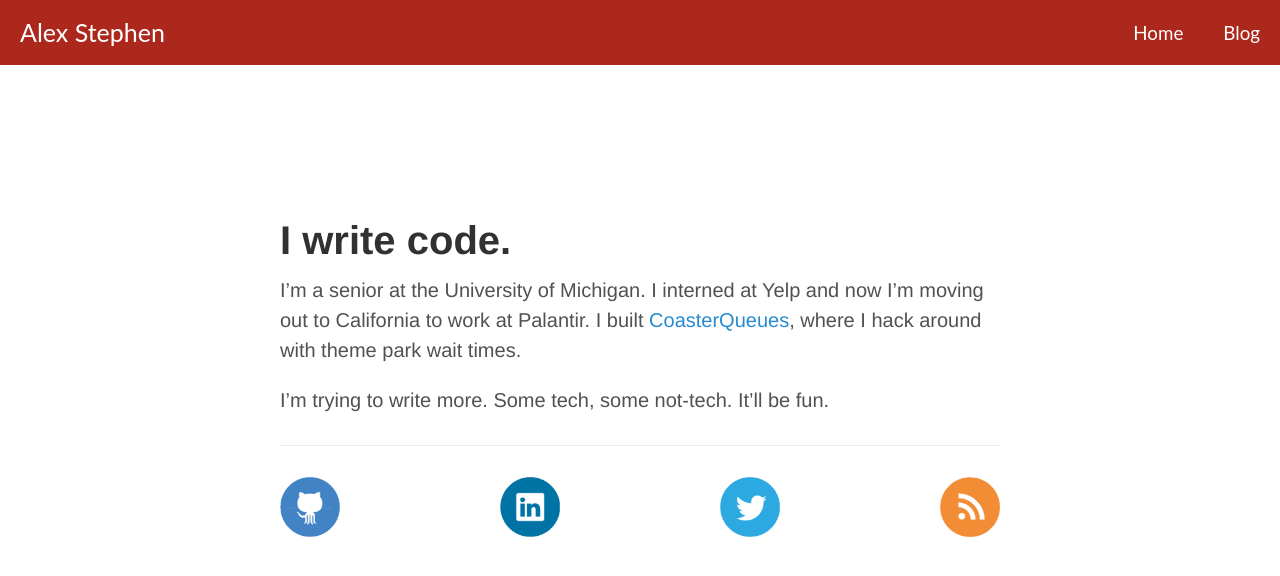
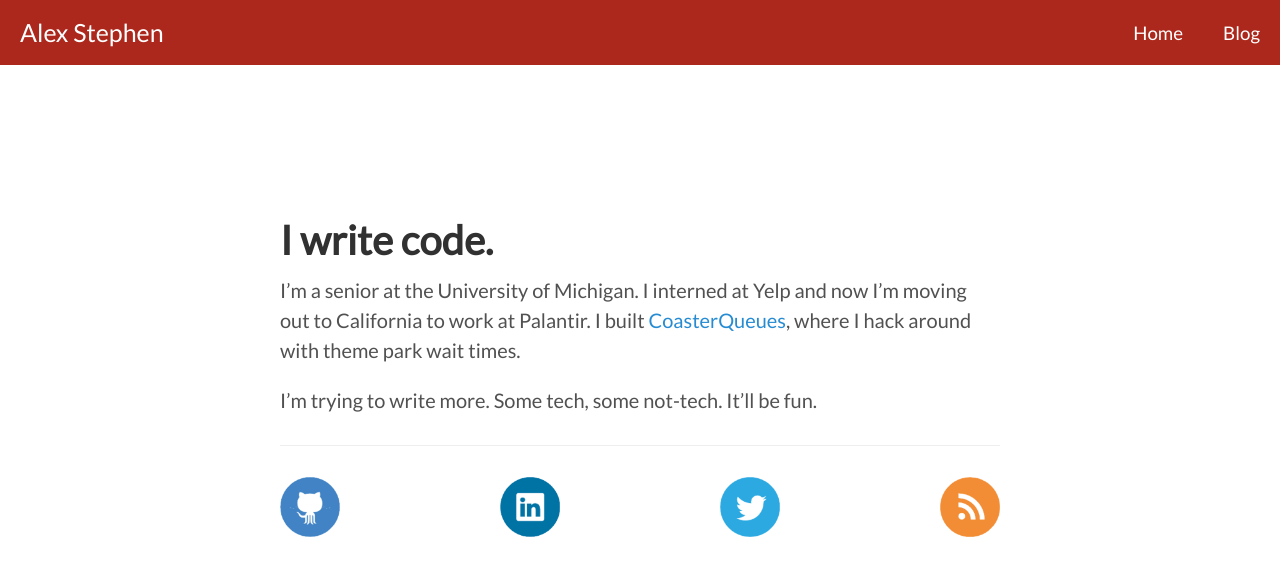
Before and after one commit to rambleraptor/rambleraptor.github.io, a Jekyll site: the page built from index.md, in a window 1280 px wide. Shown: the top 576 px of the page. Built offline with Jekyll 4.4.1, drawn with Linux system fonts in a browser that asks for light colours; nearby versions of some CDN libraries; Markdown is read by kramdown in place of the engine named in the settings; comment, search, counter and statistics services are not loaded.

Commit message:
Changing font back

```diff
--- a/_sass/poole.scss
+++ b/_sass/poole.scss
@@ -33,7 +33,8 @@
  *
  * Includes all of the fonts necessary to make this look good.
  */
-$blog_font: "adelle";
+$blog_font: "Lato";
+@import url(http://fonts.googleapis.com/css?family=Lato);
 /*
  * Body resets
  *
```
